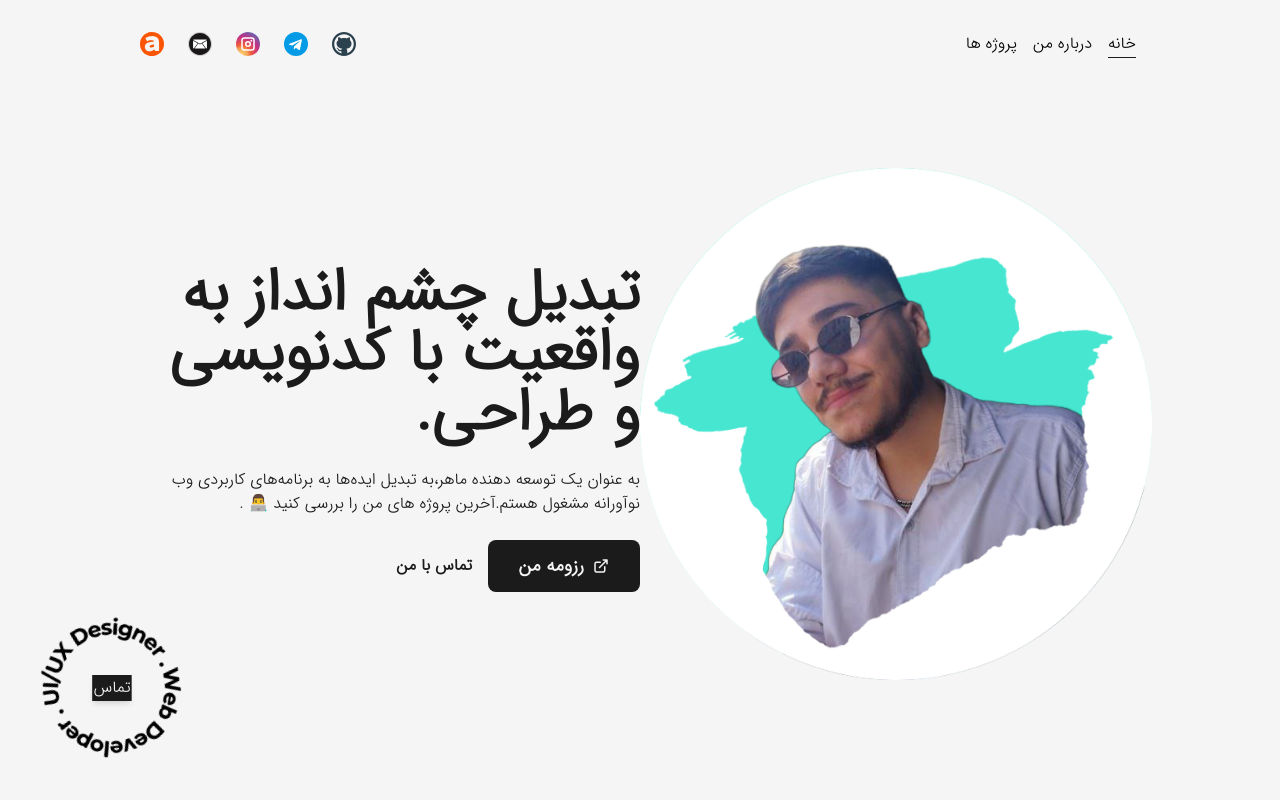
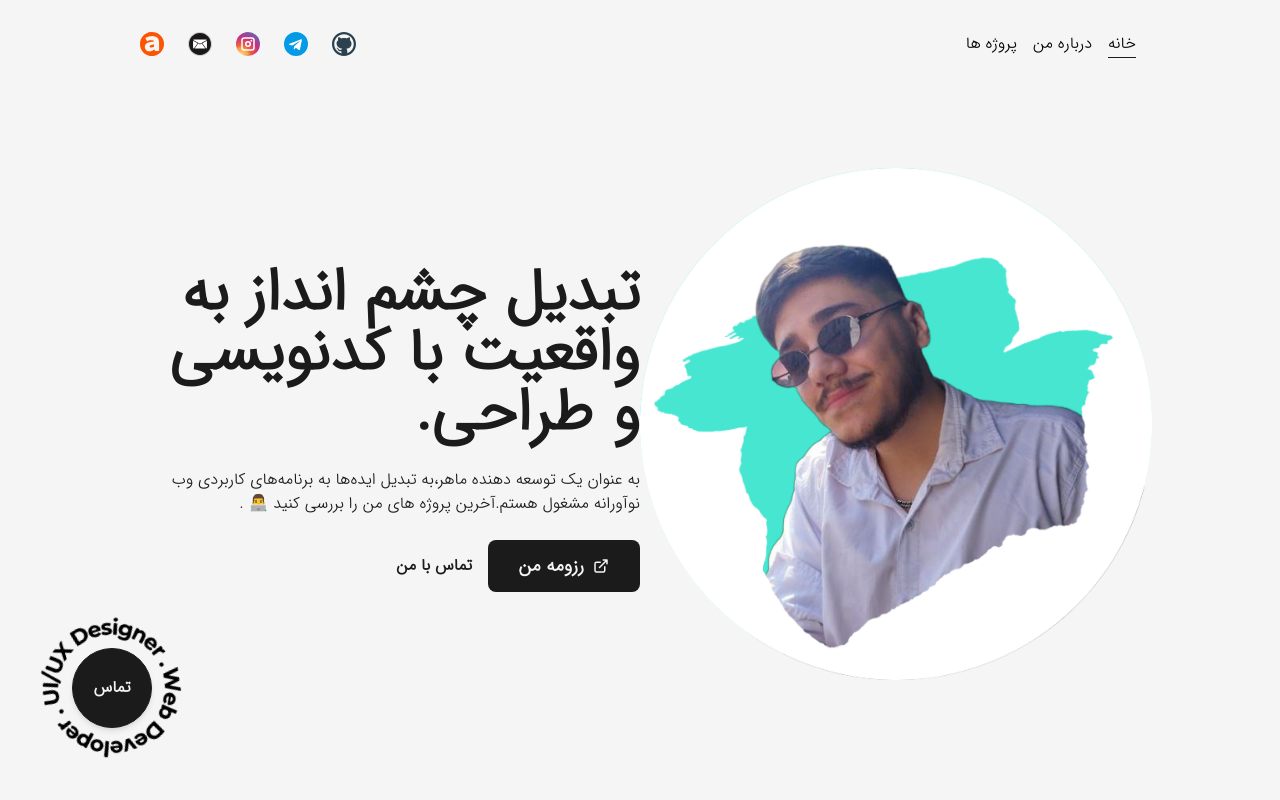
Before and after one commit to pooulad/pooulad.github.io, a Next.js app: page / in a window 1280 px wide. Shown: the top 800 px of the page. Built offline with nearby package versions, Linux system fonts and the light colour scheme.

Commit message:
change btn ui

```diff
--- a/src/components/Hireme/Hireme.tsx
+++ b/src/components/Hireme/Hireme.tsx
@@ -9,7 +9,7 @@ function Hireme() {
       <div className="w-48 flex items-center justify-center relative h-auto">
         <HiremeIcon className="fill-dark animate-spin-slow" />
         <Link
-          className="flex items-center justify-center absolute left-1/2 top-1/2 -translate-x-1/2 -translate-y-1/2 bg-dark text-light shadow-md border border-solid border-dark"
+          className="flex items-center justify-center absolute left-1/2 top-1/2 -translate-x-1/2 -translate-y-1/2 bg-dark text-light shadow-md border border-solid border-dark w-20 h-20 rounded-full font-semibold hover:bg-light hover:text-dark"
           href={`mailto:${dictionary.ownerEmailAddress}`}
           target={"_blank"}
         >
```
